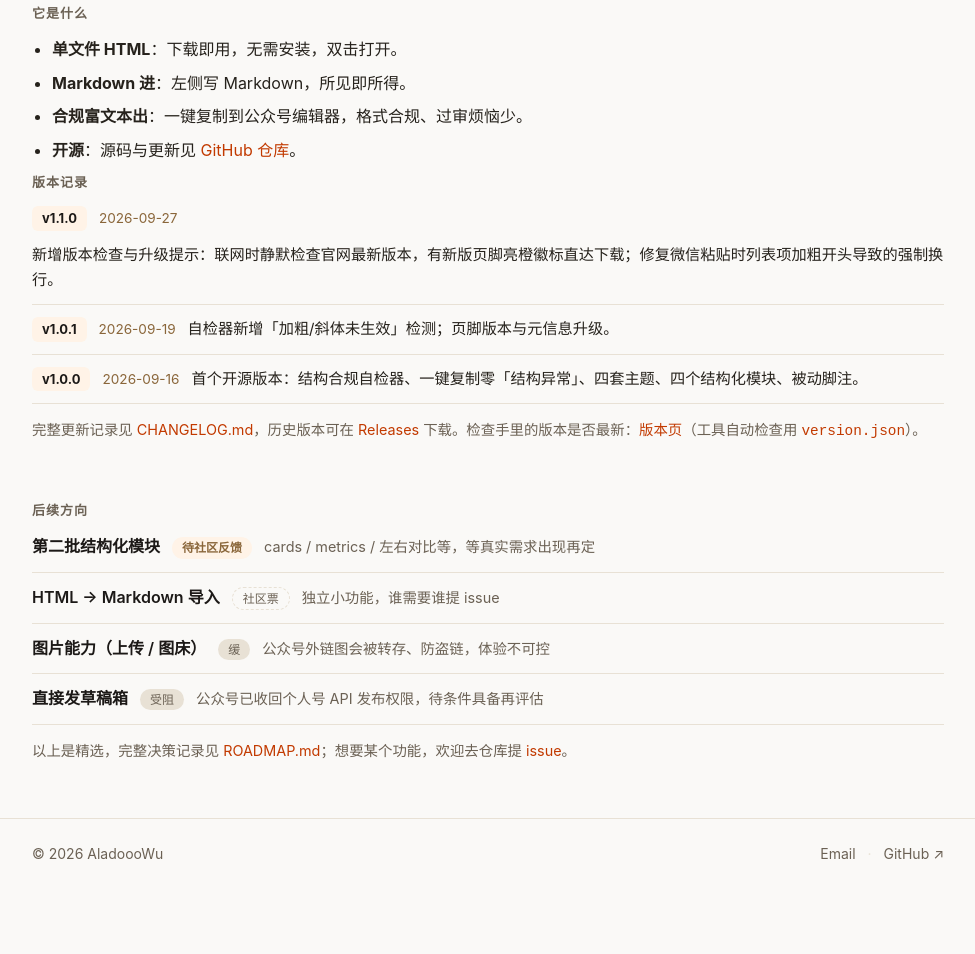
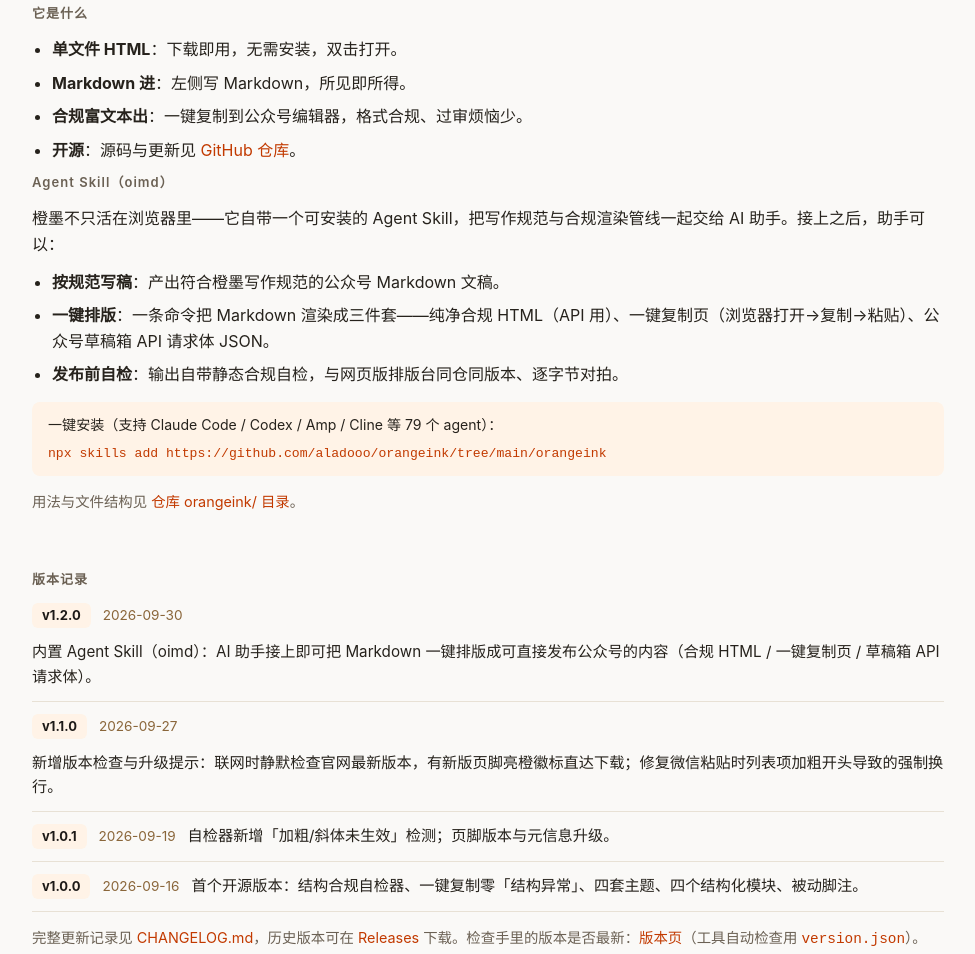
Before and after one commit to aladooo/aladooo_web, an Astro site: page /orangeink in a window 1280 px wide. Shown: the part 1424-2378 px from the top of the page, without its empty margins (152-1127 px from the left). Before the commit the page ends 2321 px from the top, so only its background shows below. Built offline with nearby package versions, Linux system fonts and the light colour scheme; Astro itself is replaced by a stand-in of ours.

Commit message:
橙墨同步 v1.2.0：工具文件、版本端点、changelog；产品页与首页新增 Agent Skill（oimd）信息

```diff
--- a/src/data/orangeink-version.ts
+++ b/src/data/orangeink-version.ts
@@ -16,7 +16,7 @@ const RELEASE_DATES: Record<string, string> = {
 
 const WHATS_NEW: Record<string, string[]> = {
   "v1.2.0": [
-    "内置 Agent Skill（oimd）：headless 渲染 + 公众号合规管线 + 对拍护栏",
+    "内置 Agent Skill（oimd）：AI 助手接上即可把 Markdown 一键排版成可直接发布公众号的内容（合规 HTML / 一键复制页 / 草稿箱 API 请求体）",
     "一键复制页自带二次微调栏（主题 / 字号 / 边距 / 深色 / 手机预览）",
   ],
   "v1.1.0": [
--- a/src/pages/orangeink.astro
+++ b/src/pages/orangeink.astro
@@ -13,6 +13,11 @@ const shots = [
 
 // 版本记录：与仓库 CHANGELOG.md 保持同步（精简版，细节链到仓库）
 const changelog = [
+  {
+    ver: "v1.2.0",
+    date: "2026-09-30",
+    note: "内置 Agent Skill（oimd）：AI 助手接上即可把 Markdown 一键排版成可直接发布公众号的内容（合规 HTML / 一键复制页 / 草稿箱 API 请求体）。",
+  },
   {
     ver: "v1.1.0",
     date: "2026-09-27",
@@ -106,6 +111,29 @@ const roadmap = [
           target="_blank"
           rel="noopener noreferrer">GitHub 仓库</a>。</li>
       </ul>
+    </section>
+
+    <section class="skill">
+      <h2 class="section-title">Agent Skill（oimd）</h2>
+      <p class="skill-lead">
+        橙墨不只活在浏览器里——它自带一个可安装的 Agent
+        Skill，把写作规范与合规渲染管线一起交给 AI 助手。接上之后，助手可以：
+      </p>
+      <ul class="points">
+        <li><strong>按规范写稿</strong>：产出符合橙墨写作规范的公众号 Markdown 文稿。</li>
+        <li><strong>一键排版</strong>：一条命令把 Markdown 渲染成三件套——纯净合规 HTML（API 用）、一键复制页（浏览器打开→复制→粘贴）、公众号草稿箱 API 请求体 JSON。</li>
+        <li><strong>发布前自检</strong>：输出自带静态合规自检，与网页版排版台同仓同版本、逐字节对拍。</li>
+      </ul>
+      <p class="skill-install">
+        一键安装（支持 Claude Code / Codex / Amp / Cline 等 79 个 agent）：
+        <code>npx skills add https://github.com/aladooo/orangeink/tree/main/orangeink</code>
+      </p>
+      <p class="see-more">
+        用法与文件结构见 <a
+          href="https://github.com/aladooo/orangeink/tree/main/orangeink"
+          target="_blank"
+          rel="noopener noreferrer">仓库 orangeink/ 目录</a>。
+      </p>
     </section>
 
     <section class="changelog">
@@ -296,9 +324,32 @@ const roadmap = [
     color: var(--accent);
   }
 
+  .skill,
   .changelog,
   .roadmap {
     margin-bottom: 56px;
+  }
+
+  .skill-lead {
+    margin: 0 0 12px;
+    color: var(--ink);
+  }
+
+  .skill-install {
+    margin: 14px 0 0;
+    padding: 12px 16px;
+    border-radius: 8px;
+    background: var(--module);
+    font-size: 0.88rem;
+    color: var(--ink);
+    overflow-wrap: anywhere;
+  }
+
+  .skill-install code {
+    display: block;
+    margin-top: 6px;
+    font-size: 0.82rem;
+    color: var(--link);
   }
 
   /* 版本时间线 */
```
Also changed, not shown: src/pages/index.astro (+12 -1 lines), 1 other file.
